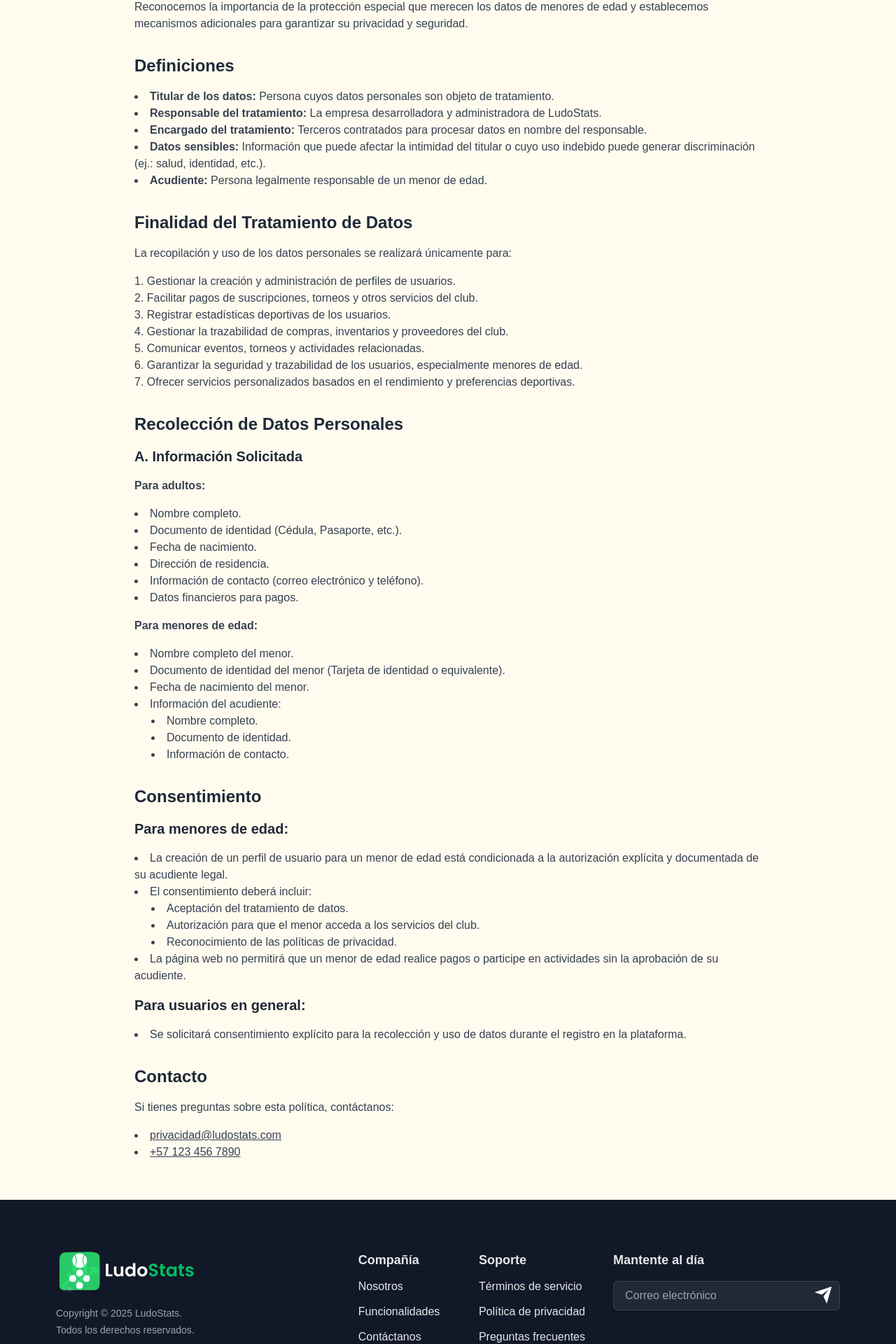
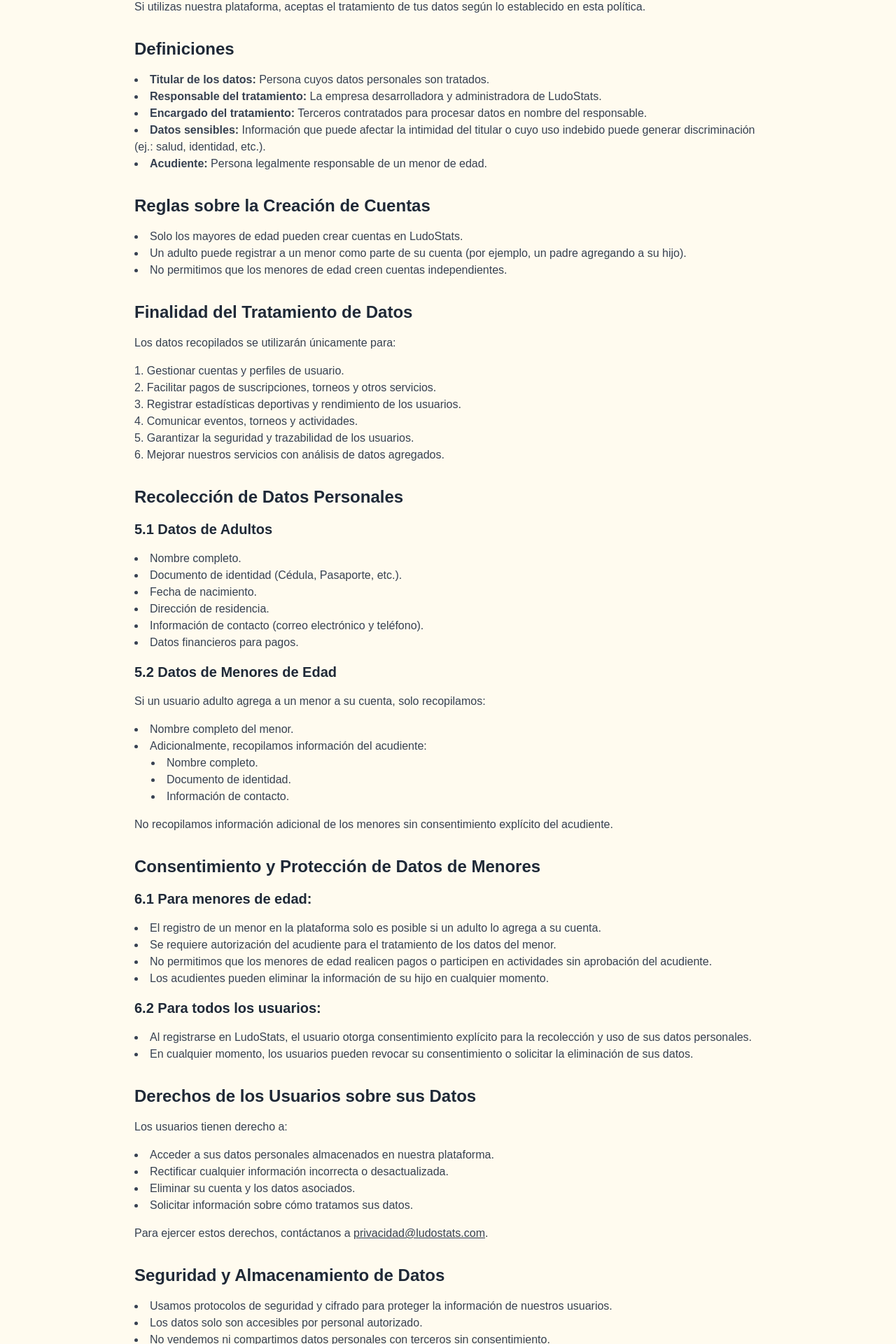
Before and after one commit to isilvao/ludostats, a Next.js app in the folder frontend/: page /privacy-policy in a window 1280 px wide. Shown: the part 320-2240 px from the top of the page at 70% size. Built offline with nearby package versions, Linux system fonts and the light colour scheme.

Commit message:
Ajustes landing page y miembros

```diff
--- a/frontend/app/(application)/[dashboard]/members/page.tsx
+++ b/frontend/app/(application)/[dashboard]/members/page.tsx
@@ -370,7 +370,9 @@
       <div className="flex items-center py-4 justify-between">
         <h1 className="text-3xl font-bold text-brand2">Miembros</h1>
         <div className="flex items-center space-x-5 h-10">
-          {(rolClub === 'admin' || rolClub === 'gerente') && (
+          {(rolClub === 'admin' ||
+            rolClub === 'gerente' ||
+            rolClub === 'entrenador') && (
             <TooltipProvider delayDuration={200}>
               <Tooltip>
                 <TooltipTrigger asChild>
--- a/frontend/app/(application)/[dashboard]/settings/page.tsx
+++ b/frontend/app/(application)/[dashboard]/settings/page.tsx
@@ -55,10 +55,7 @@
 
 const EditPage = () => {
   const {
-    equipoData,
     clubData,
-    setEquipoSeleccionado,
-    setClubSeleccionado,
     updateClubLogo,
     updateClubName,
     updateDescripcionClub,
--- a/frontend/app/(root)/faq/page.tsx
+++ b/frontend/app/(root)/faq/page.tsx
@@ -16,7 +16,7 @@
     {
       question: '¿Qué es LudoStats y para qué sirve?',
       answer:
-        'LudoStats es una plataforma diseñada para ayudar a los clubes deportivos a gestionar miembros, controlar pagos, analizar estadísticas y optimizar sus operaciones.',
+        'LudoStats es una plataforma diseñada para ayudar a los clubes deportivos a gestionar miembros, crear eventos, analizar estadísticas y optimizar sus operaciones.',
     },
     {
       question: '¿Puedo usar LudoStats para varios clubes?',
@@ -31,7 +31,7 @@
     {
       question: '¿LudoStats es seguro para almacenar datos?',
       answer:
-        'Sí, utilizamos estándares de seguridad de nivel empresarial, como encriptación de datos y copias de seguridad regulares, para garantizar que tu información esté protegida.',
+        'Sí, utilizamos altos estándares de seguridad, como encriptación de datos y copias de seguridad regulares, para garantizar que tu información esté protegida.',
     },
     {
       question: '¿Ofrecen soporte técnico en caso de problemas?',
--- a/frontend/app/(root)/privacy-policy/page.tsx
+++ b/frontend/app/(root)/privacy-policy/page.tsx
@@ -22,7 +22,7 @@
 
         <Section title="Introducción">
           <p>
-            Nuestras políticas están diseñadas para cumplir con la legislación
+            LudoStats respeta tu privacidad y cumple con la legislación
             colombiana, específicamente la <strong>Ley 1581 de 2012</strong> y
             el <strong>Decreto 1377 de 2013</strong>, además de considerar
             regulaciones internacionales como el{' '}
@@ -30,9 +30,8 @@
             para usuarios de otros países.
           </p>
           <p>
-            Reconocemos la importancia de la protección especial que merecen los
-            datos de menores de edad y establecemos mecanismos adicionales para
-            garantizar su privacidad y seguridad.
+            Si utilizas nuestra plataforma, aceptas el tratamiento de tus datos
+            según lo establecido en esta política.
           </p>
         </Section>
 
@@ -40,7 +39,7 @@
           <ul className="list-disc list-inside">
             <li>
               <strong>Titular de los datos:</strong> Persona cuyos datos
-              personales son objeto de tratamiento.
+              personales son tratados.
             </li>
             <li>
               <strong>Responsable del tratamiento:</strong> La empresa
@@ -62,43 +61,40 @@
           </ul>
         </Section>
 
-        <Section title="Finalidad del Tratamiento de Datos">
-          <p>
-            La recopilación y uso de los datos personales se realizará
-            únicamente para:
-          </p>
-          <ul className="list-decimal list-inside">
+        <Section title="Reglas sobre la Creación de Cuentas">
+          <ul className="list-disc list-inside">
+            <li>Solo los mayores de edad pueden crear cuentas en LudoStats.</li>
             <li>
-              Gestionar la creación y administración de perfiles de usuarios.
+              Un adulto puede registrar a un menor como parte de su cuenta (por
+              ejemplo, un padre agregando a su hijo).
             </li>
             <li>
-              Facilitar pagos de suscripciones, torneos y otros servicios del
-              club.
+              No permitimos que los menores de edad creen cuentas
+              independientes.
             </li>
-            <li>Registrar estadísticas deportivas de los usuarios.</li>
+          </ul>
+        </Section>
+
+        <Section title="Finalidad del Tratamiento de Datos">
+          <p>Los datos recopilados se utilizarán únicamente para:</p>
+          <ul className="list-decimal list-inside">
+            <li>Gestionar cuentas y perfiles de usuario.</li>
             <li>
-              Gestionar la trazabilidad de compras, inventarios y proveedores
-              del club.
-            </li>
-            <li>Comunicar eventos, torneos y actividades relacionadas.</li>
-            <li>
-              Garantizar la seguridad y trazabilidad de los usuarios,
-              especialmente menores de edad.
+              Facilitar pagos de suscripciones, torneos y otros servicios.
             </li>
             <li>
-              Ofrecer servicios personalizados basados en el rendimiento y
-              preferencias deportivas.
+              Registrar estadísticas deportivas y rendimiento de los usuarios.
             </li>
+            <li>Comunicar eventos, torneos y actividades.</li>
+            <li>Garantizar la seguridad y trazabilidad de los usuarios.</li>
+            <li>Mejorar nuestros servicios con análisis de datos agregados.</li>
           </ul>
         </Section>
 
         <Section title="Recolección de Datos Personales">
           <h3 className="text-xl font-semibold text-gray-800 mb-2">
-            A. Información Solicitada
+            5.1 Datos de Adultos
           </h3>
-          <p>
-            <strong>Para adultos:</strong>
-          </p>
           <ul className="list-disc list-inside">
             <li>Nombre completo.</li>
             <li>Documento de identidad (Cédula, Pasaporte, etc.).</li>
@@ -107,18 +103,17 @@
             <li>Información de contacto (correo electrónico y teléfono).</li>
             <li>Datos financieros para pagos.</li>
           </ul>
+          <h3 className="text-xl font-semibold text-gray-800 mb-2">
+            5.2 Datos de Menores de Edad
+          </h3>
           <p>
-            <strong>Para menores de edad:</strong>
+            Si un usuario adulto agrega a un menor a su cuenta, solo
+            recopilamos:
           </p>
           <ul className="list-disc list-inside">
             <li>Nombre completo del menor.</li>
             <li>
-              Documento de identidad del menor (Tarjeta de identidad o
-              equivalente).
-            </li>
-            <li>Fecha de nacimiento del menor.</li>
-            <li>
-              Información del acudiente:
+              Adicionalmente, recopilamos información del acudiente:
               <ul className="list-disc list-inside ml-6">
                 <li>Nombre completo.</li>
                 <li>Documento de identidad.</li>
@@ -126,47 +121,96 @@
               </ul>
             </li>
           </ul>
+          <p>
+            No recopilamos información adicional de los menores sin
+            consentimiento explícito del acudiente.
+          </p>
         </Section>
 
-        <Section title="Consentimiento">
+        <Section title="Consentimiento y Protección de Datos de Menores">
           <h3 className="text-xl font-semibold text-gray-800 mb-2">
-            Para menores de edad:
+            6.1 Para menores de edad:
           </h3>
           <ul className="list-disc list-inside">
             <li>
-              La creación de un perfil de usuario para un menor de edad está
-              condicionada a la autorización explícita y documentada de su
-              acudiente legal.
+              El registro de un menor en la plataforma solo es posible si un
+              adulto lo agrega a su cuenta.
             </li>
             <li>
-              El consentimiento deberá incluir:
-              <ul className="list-disc list-inside ml-6">
-                <li>Aceptación del tratamiento de datos.</li>
-                <li>
-                  Autorización para que el menor acceda a los servicios del
-                  club.
-                </li>
-                <li>Reconocimiento de las políticas de privacidad.</li>
-              </ul>
+              Se requiere autorización del acudiente para el tratamiento de los
+              datos del menor.
             </li>
             <li>
-              La página web no permitirá que un menor de edad realice pagos o
-              participe en actividades sin la aprobación de su acudiente.
+              No permitimos que los menores de edad realicen pagos o participen
+              en actividades sin aprobación del acudiente.
+            </li>
+            <li>
+              Los acudientes pueden eliminar la información de su hijo en
+              cualquier momento.
             </li>
           </ul>
           <h3 className="text-xl font-semibold text-gray-800 mb-2">
-            Para usuarios en general:
+            6.2 Para todos los usuarios:
           </h3>
           <ul className="list-disc list-inside">
             <li>
-              Se solicitará consentimiento explícito para la recolección y uso
-              de datos durante el registro en la plataforma.
+              Al registrarse en LudoStats, el usuario otorga consentimiento
+              explícito para la recolección y uso de sus datos personales.
+            </li>
+            <li>
+              En cualquier momento, los usuarios pueden revocar su
+              consentimiento o solicitar la eliminación de sus datos.
+            </li>
+          </ul>
+        </Section>
+
+        <Section title="Derechos de los Usuarios sobre sus Datos">
+          <p>Los usuarios tienen derecho a:</p>
+          <ul className="list-disc list-inside">
+            <li>
+              Acceder a sus datos personales almacenados en nuestra plataforma.
+            </li>
+            <li>
+              Rectificar cualquier información incorrecta o desactualizada.
+            </li>
+            <li>Eliminar su cuenta y los datos asociados.</li>
+            <li>Solicitar información sobre cómo tratamos sus datos.</li>
+          </ul>
+          <p>
+            Para ejercer estos derechos, contáctanos a{' '}
+            <a
+              href="mailto:privacidad@ludostats.com"
+              className="text-blue-600 underline"
+            >
+              privacidad@ludostats.com
+            </a>
+            .
+          </p>
+        </Section>
+
+        <Section title="Seguridad y Almacenamiento de Datos">
+          <ul className="list-disc list-inside">
+            <li>
+              Usamos protocolos de seguridad y cifrado para proteger la
+              información de nuestros usuarios.
+            </li>
+            <li>Los datos solo son accesibles por personal autorizado.</li>
+            <li>
+              No vendemos ni compartimos datos personales con terceros sin
+              consentimiento.
+            </li>
+            <li>
+              Los datos se almacenan por el tiempo necesario para cumplir con
+              nuestras finalidades y obligaciones legales.
             </li>
           </ul>
         </Section>
 
         <Section title="Contacto">
-          <p>Si tienes preguntas sobre esta política, contáctanos:</p>
+          <p>
+            Si tienes preguntas sobre esta política de privacidad, puedes
+            contactarnos:
+          </p>
           <ul className="list-disc list-inside">
             <li>
               <a
--- a/frontend/components/Hero.tsx
+++ b/frontend/components/Hero.tsx
@@ -11,8 +11,8 @@
           <span className="text-[#4CAF4F]">club deportivo</span>
         </h1>
         <p className="text-base lg:text-lg mt-4 text-[#717171]">
-          LudoStats: Administra tu equipo, organiza torneos, gestiona pagos y
-          mucho más en un solo lugar.
+          LudoStats: Administra tu equipo, organiza eventos y mucho más en un
+          solo lugar.
         </p>
         <div className="mt-6 flex flex-col sm:flex-row gap-4 text-center">
           <Link
--- a/frontend/components/Navbar.tsx
+++ b/frontend/components/Navbar.tsx
@@ -60,7 +60,7 @@
           href="/sign-up?next=/join"
           className="hover:text-gray-700 transition"
         >
-          Unirme a un club
+          Unirme a un equipo
         </Link>
         <Link
           href="/sign-in"
```
Also changed, not shown: frontend/app/(application)/(actions)/join/[code]/layout.tsx (+5 -4 lines), frontend/app/(application)/(actions)/join/page.tsx (+7 -6 lines), frontend/app/(root)/features/page.tsx (+4 -10 lines), frontend/constants/index.ts (+4 -4 lines).
